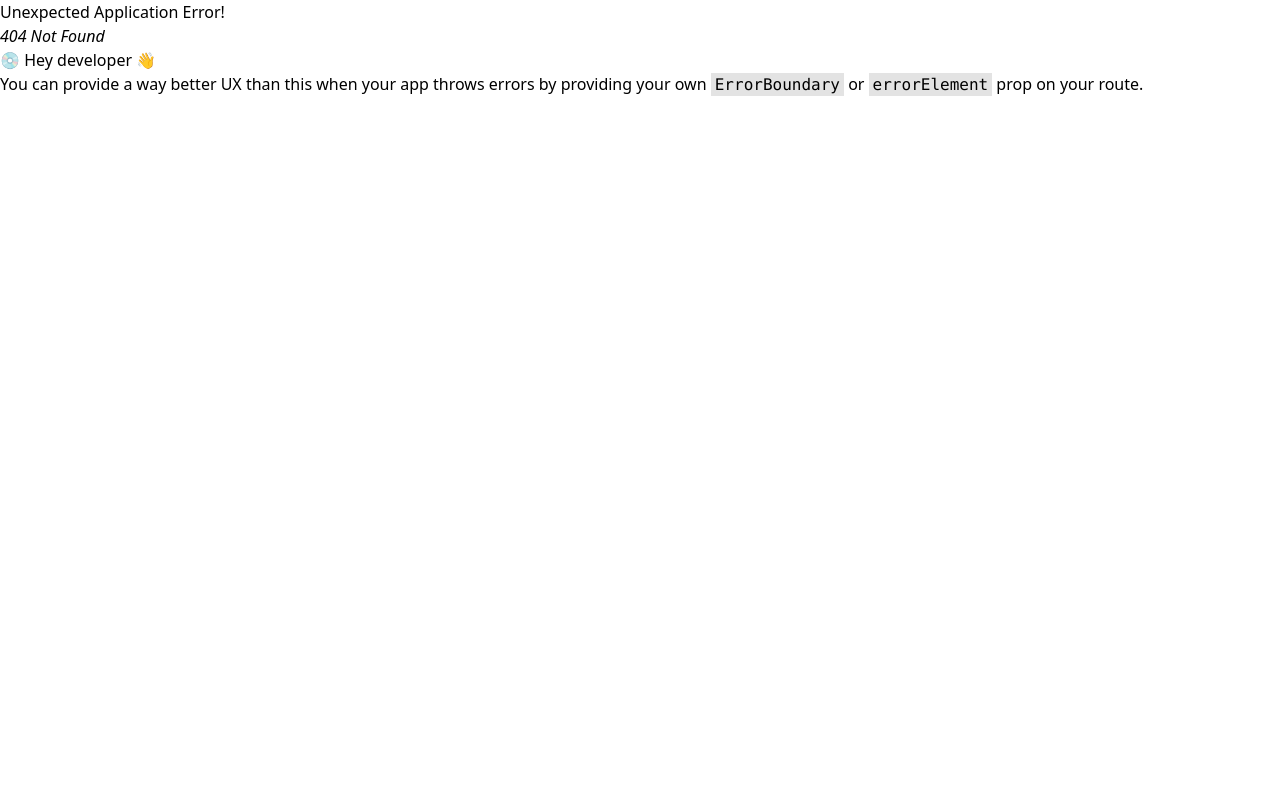
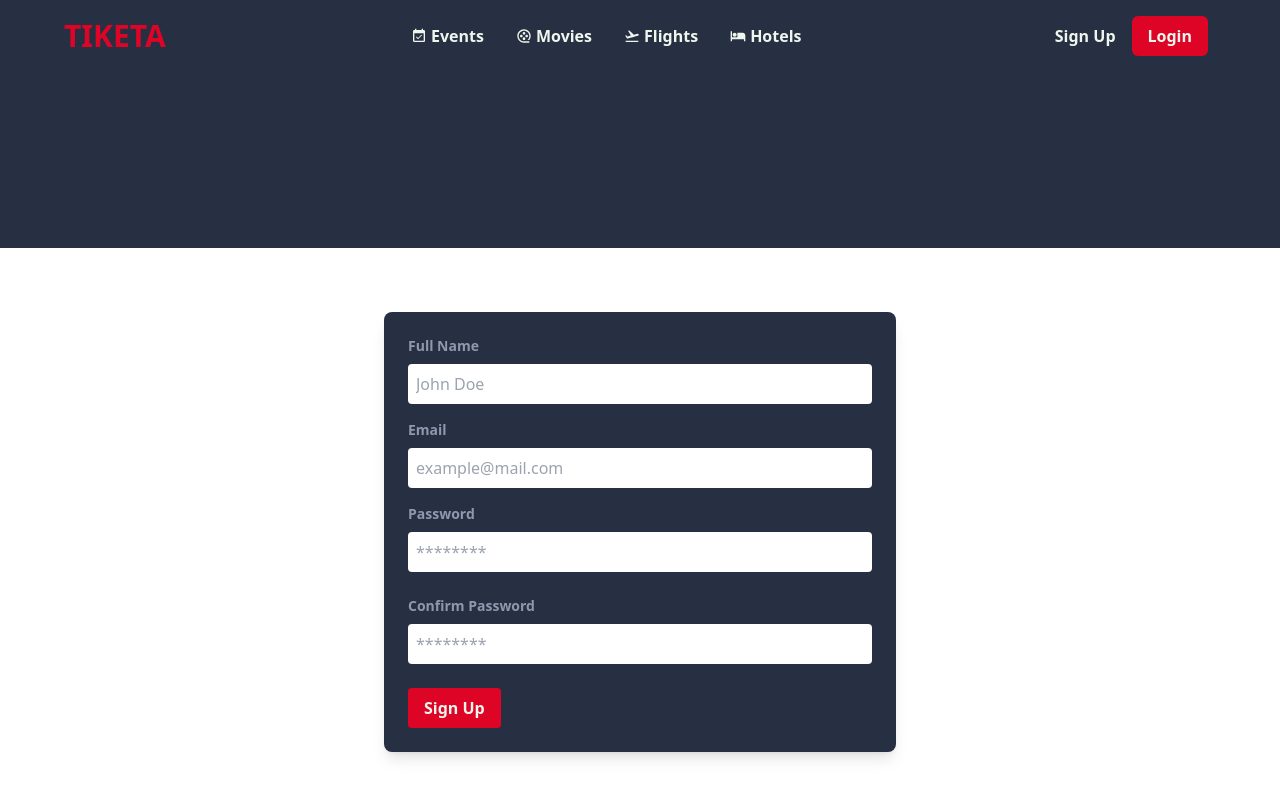
Before and after one commit to jimmindungu3/Tiketa, a React (Vite) app in the folder frontend/: page /sign-up in a window 1280 px wide. Before the commit this address had no page. Shown: the top 798 px of the page. Built offline with nearby package versions, Linux system fonts and the light colour scheme.

Commit message:
configure router

```diff
--- a/frontend/package.json
+++ b/frontend/package.json
@@ -11,10 +11,12 @@
   },
   "dependencies": {
     "axios": "^1.7.7",
+    "formik": "^2.4.6",
     "react": "^18.3.1",
     "react-dom": "^18.3.1",
     "react-icons": "^5.3.0",
-    "react-router-dom": "^6.26.2"
+    "react-router-dom": "^6.26.2",
+    "yup": "^1.4.0"
   },
   "devDependencies": {
     "@eslint/js": "^9.9.0",
--- a/frontend/src/components/Footer.jsx
+++ b/frontend/src/components/Footer.jsx
@@ -7,12 +7,11 @@ import { FaTiktok } from "react-icons/fa";
 const Footer = () => {
   const currentYear = new Date().getFullYear();
   return (
-    <div>
+    <div className="px-4">
       <div className="mx-auto max-w-6xl h-2 my-8 bg-bluegray"></div>
-      <div className="mx-auto my-6 max-w-6xl flex justify-between text-bluegray">
+      <div className="mx-auto my-6 max-w-6xl grid grid-cols-1 sm:grid-cols-2 lg:grid-cols-4 gap-4 text-bluegray">
         <div>
           <h2 className="text-red-100 font-bold text-xl">TIKETA</h2>
-
           <div className="text-sm mt-2">
             &copy; {currentYear} TIKETA. All rights reserved.
           </div>
@@ -28,7 +27,7 @@ const Footer = () => {
           <div className="text-red-100 font-semibold mb-2 text-lg">
             Our Socials
           </div>
-          <div className="flex justify-between">
+          <div className="flex space-x-4">
             <a href="#">
               <FaFacebook />
             </a>
--- /dev/null
+++ b/frontend/src/components/LoginForm.jsx
@@ -0,0 +1,49 @@
+import React from 'react'
+
+const LoginForm = () => {
+  return (
+    <div className="bg-blue text-white p-6 max-w-lg mx-auto my-16 rounded-lg shadow-lg">
+      {/* <h2 className="text-2xl text-white font-semibold mb-6">Login</h2> */}
+
+      <form>
+        {/* Email Field */}
+        <div className="mb-4">
+          <label className="block text-bluegray text-sm font-bold mb-2" htmlFor="email">
+            Email
+          </label>
+          <input
+            className="text-gray-950 w-full p-2 rounded focus:outline-none focus:ring-2 focus:ring-bluegray"
+            type="email"
+            id="email"
+            placeholder="example@mail.com"
+          />
+        </div>
+
+        {/* Password Field */}
+        <div className="mb-6">
+          <label className="block text-bluegray text-sm font-bold mb-2" htmlFor="password">
+            Password
+          </label>
+          <input
+            className="text-gray-950 w-full p-2 rounded focus:outline-none focus:ring-2 focus:ring-bluegray"
+            type="password"
+            id="password"
+            placeholder="********"
+          />
+        </div>
+
+        {/* Submit Button */}
+        <div className="flex items-center justify-between">
+          <button
+            type="submit"
+            className="bg-red-100 hover:bg-red-200 text-white font-bold py-2 px-4 rounded focus:outline-none focus:ring-2 focus:ring-red-100"
+          >
+            Login
+          </button>
+        </div>
+      </form>
+    </div>
+  )
+}
+
+export default LoginForm;
--- a/frontend/src/components/Navbar.jsx
+++ b/frontend/src/components/Navbar.jsx
@@ -3,14 +3,16 @@ import { MdEventAvailable } from "react-icons/md";
 import { MdFlightTakeoff } from "react-icons/md";
 import { RiMovie2Line } from "react-icons/ri";
 import { MdHotel } from "react-icons/md";
-
+import { Link } from "react-router-dom";
 
 const Navbar = () => {
   return (
     <div className="bg-blue py-4 pb-48">
       <div className="max-w-6xl mx-auto">
         <div className="flex justify-between items-center">
-          <h2 className="text-red-100 font-bold text-3xl">TIKETA</h2>
+          <Link to={"/"}>
+            <h2 className="text-red-100 font-bold text-3xl">TIKETA</h2>
+          </Link>
           <div className="flex text-white font-semibold">
             <a className="flex items-center mx-4" href="#">
               <MdEventAvailable className="mr-1" />
@@ -30,10 +32,14 @@ const Navbar = () => {
             </a>
           </div>
           <div className="text-white font-semibold">
-            <button className="mx-2">Sign Up</button>
-            <button className="mx-2 bg-red-100 py-2 px-4 rounded-md">
-              Login
-            </button>
+            <Link to={"/sign-up"}>
+              <button className="mx-2">Sign Up</button>
+            </Link>
+            <Link to={"/login"}>
+              <button className="mx-2 bg-red-100 py-2 px-4 rounded-md">
+                Login
+              </button>
+            </Link>
           </div>
         </div>
       </div>
--- a/frontend/src/components/SignInform.jsx
+++ /dev/null
@@ -1,9 +0,0 @@
-import React from 'react'
-
-const SignInform = () => {
-  return (
-    <div>SignInform</div>
-  )
-}
-
-export default SignInform
--- a/frontend/src/components/SignUpForm.jsx
+++ b/frontend/src/components/SignUpForm.jsx
@@ -1,58 +1,84 @@
-import React, { useState } from 'react';
+import React from "react";
 
 const SignUpForm = () => {
-  const [formData, setFormData] = useState({
-    username: '',
-    email: '',
-    password: '',
-  });
+  return (
+    <div className="bg-blue text-white p-6 max-w-lg mx-auto my-16 rounded-lg shadow-lg">
+      {/* <h2 className="text-2xl font-semibold text-white mb-6">Sign Up</h2> */}
 
-  const handleChange = (e) => {
-    const { name, value } = e.target;
-    setFormData((prevData) => ({
-      ...prevData,
-      [name]: value,
-    }));
-  };
+      <form>
+        {/* Full Name Field */}
+        <div className="mb-4">
+          <label
+            className="block text-bluegray text-sm font-bold mb-2"
+            htmlFor="fullName"
+          >
+            Full Name
+          </label>
+          <input
+            className="text-gray-950 w-full p-2 rounded focus:outline-none focus:ring-2 focus:ring-bluegray"
+            type="text"
+            id="fullName"
+            placeholder="John Doe"
+          />
+        </div>
 
-  const handleSubmit = (e) => {
-    e.preventDefault();
-    console.log('Form submitted:', formData);
-    // Add your form submission logic here
-  };
+        {/* Email Field */}
+        <div className="mb-4">
+          <label
+            className="block text-bluegray text-sm font-bold mb-2"
+            htmlFor="email"
+          >
+            Email
+          </label>
+          <input
+            className="text-gray-950 w-full p-2 rounded focus:outline-none focus:ring-2 focus:ring-bluegray"
+            type="email"
+            id="email"
+            placeholder="example@mail.com"
+          />
+        </div>
 
-  return (
-    <div className="min-h-screen flex items-center justify-center bg-gray-100">
-      <form onSubmit={handleSubmit} className="bg-white p-8 rounded-lg shadow-md w-96">
-        <h2 className="text-2xl font-bold mb-6 text-center text-gray-800">Sign Up</h2>
+        {/* Password Field */}
+        <div className="mb-6">
+          <label
+            className="block text-bluegray text-sm font-bold mb-2"
+            htmlFor="password"
+          >
+            Password
+          </label>
+          <input
+            className="text-gray-950 w-full p-2 rounded focus:outline-none focus:ring-2 focus:ring-bluegray"
+            type="password"
+            id="password"
+            placeholder="********"
+          />
+        </div>
 
-        {['username', 'email', 'password'].map((field) => (
-          <div key={field} className="relative mb-4">
+        {/* Confirm Password Field */}
+        <div className="mb-6">
+          <label
+            className="block text-bluegray text-sm font-bold mb-2"
+            htmlFor="password"
+          >
+            Confirm Password
+          </label>
           <input
-              type={field === 'password' ? 'password' : 'text'}
-              name={field}
-              value={formData[field]}
-              onChange={handleChange}
-              className="w-full px-3 py-2 border rounded-md focus:outline-none focus:ring-2 focus:ring-blue-500 transition-all duration-200 peer"
-              placeholder=" "
+            className="text-gray-950 w-full p-2 rounded focus:outline-none focus:ring-2 focus:ring-bluegray"
+            type="password"
+            id="password"
+            placeholder="********"
           />
-            <label
-              htmlFor={field}
-              className={`absolute left-3 top-2 text-gray-600 transition-all duration-200
-                         peer-focus:-top-6 peer-focus:left-0 peer-focus:text-sm peer-focus:text-blue-600
-                         peer-[:not(:placeholder-shown)]:-top-6 peer-[:not(:placeholder-shown)]:left-0 peer-[:not(:placeholder-shown)]:text-sm`}
-            >
-              {field.charAt(0).toUpperCase() + field.slice(1)}
-            </label>
         </div>
-        ))}
 
+        {/* Submit Button */}
+        <div className="flex items-center justify-between">
           <button
             type="submit"
-          className="w-full bg-blue-500 text-white py-2 rounded-md hover:bg-blue-600 transition-colors duration-200"
+            className="bg-red-100 hover:bg-red-200 text-white font-bold py-2 px-4 rounded focus:outline-none focus:ring-2 focus:ring-red-100"
           >
             Sign Up
           </button>
+        </div>
       </form>
     </div>
   );
--- /dev/null
+++ b/frontend/src/pages/Home.jsx
@@ -0,0 +1,18 @@
+import React from "react";
+import Navbar from "../components/Navbar";
+import EventsSection from "../components/EventsSection";
+import Footer from "../components/Footer";
+import Slider from "../components/Slider";
+
+const Home = () => {
+  return (
+    <div>
+      <Navbar />
+      <Slider />
+      <EventsSection />
+      <Footer />
+    </div>
+  );
+};
+
+export default Home;
--- /dev/null
+++ b/frontend/src/pages/Login.jsx
@@ -0,0 +1,14 @@
+import React from "react";
+import Navbar from "../components/Navbar";
+import LoginForm from "../components/LoginForm";
+
+const log = () => {
+  return (
+    <div>
+      <Navbar />
+      <LoginForm />
+    </div>
+  );
+};
+
+export default log;
--- /dev/null
+++ b/frontend/src/pages/Sign.jsx
@@ -0,0 +1,14 @@
+import React from "react";
+import Navbar from "../components/Navbar";
+import SignUpForm from "../components/SignUpForm";
+
+const Sign = () => {
+  return (
+    <div>
+      <Navbar />
+      <SignUpForm />
+    </div>
+  );
+};
+
+export default Sign;
--- a/frontend/tailwind.config.js
+++ b/frontend/tailwind.config.js
@@ -2,10 +2,8 @@
 export default {
   content: ["./index.html", "./src/**/*.{js,ts,jsx,tsx}"],
   theme: {
-    extend: {},
+    extend: {
       colors: {
-      // transparent: "transparent",
-      // current: "currentColor",
         white: "#eff6ee",
         red: {
           100: "#DD0426",
@@ -13,7 +11,8 @@ export default {
         },
         blue: "#273043",
         bluegray: "#9197AE",
-      silver: "#C0C0C0"
+        silver: "#C0C0C0",
+      },
     },
   },
   plugins: [],
```
Also changed, not shown: frontend/src/main.jsx (+13 -22 lines), 1 other file (tests, documents, lock files or other folders). Lines whose indentation alone changed are shown as unchanged.
